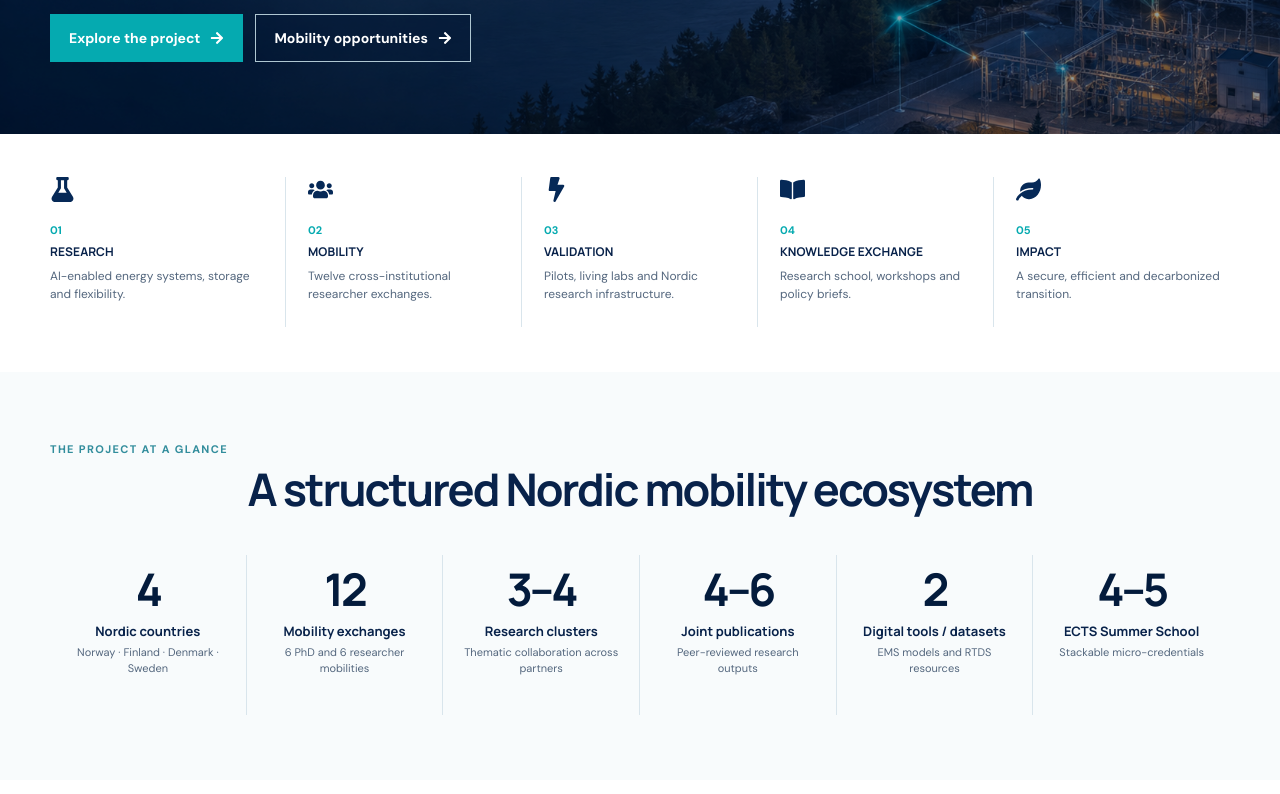
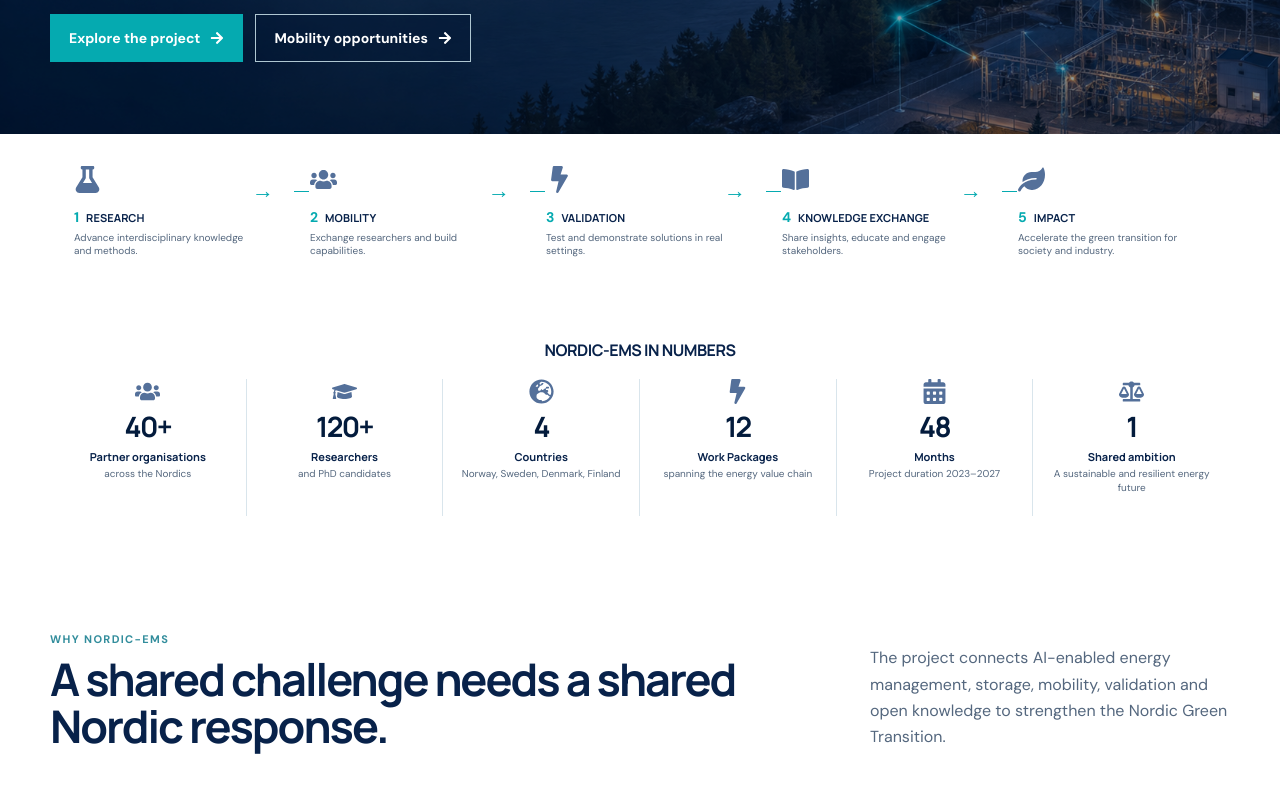
Before and after one commit to FayzulSaimun/nordic-ems-site, a React (Vite) app: page / in a window 1280 px wide. Shown: the part 540-1334 px from the top of the page. Built offline with nearby package versions, Linux system fonts and the light colour scheme.

Commit message:
feat: update journey content and add reference section styles

```diff
--- a/src/App.jsx
+++ b/src/App.jsx
@@ -19,20 +19,20 @@
 } from "react-icons/fa";
 
 const journey = [
-  [FaFlask, "Research", "AI-enabled energy systems, storage and flexibility."],
-  [FaUsers, "Mobility", "Twelve cross-institutional researcher exchanges."],
-  [FaBolt, "Validation", "Pilots, living labs and Nordic research infrastructure."],
-  [FaBookOpen, "Knowledge exchange", "Research school, workshops and policy briefs."],
-  [FaLeaf, "Impact", "A secure, efficient and decarbonized transition."],
+  [FaFlask, "Research", "Advance interdisciplinary knowledge and methods."],
+  [FaUsers, "Mobility", "Exchange researchers and build capabilities."],
+  [FaBolt, "Validation", "Test and demonstrate solutions in real settings."],
+  [FaBookOpen, "Knowledge exchange", "Share insights, educate and engage stakeholders."],
+  [FaLeaf, "Impact", "Accelerate the green transition for society and industry."],
 ];
 
 const numbers = [
-  ["4", "Nordic countries", "Norway · Finland · Denmark · Sweden"],
-  ["12", "Mobility exchanges", "6 PhD and 6 researcher mobilities"],
-  ["3–4", "Research clusters", "Thematic collaboration across partners"],
-  ["4–6", "Joint publications", "Peer-reviewed research outputs"],
-  ["2", "Digital tools / datasets", "EMS models and RTDS resources"],
-  ["4–5", "ECTS Summer School", "Stackable micro-credentials"],
+  [FaUsers, "40+", "Partner organisations", "across the Nordics"],
+  [FaGraduationCap, "120+", "Researchers", "and PhD candidates"],
+  [FaGlobeEurope, "4", "Countries", "Norway, Sweden, Denmark, Finland"],
+  [FaBolt, "12", "Work Packages", "spanning the energy value chain"],
+  [FaCalendarAlt, "48", "Months", "Project duration 2023–2027"],
+  [FaBalanceScale, "1", "Shared ambition", "A sustainable and resilient energy future"],
 ];
 
 const tracks = [
@@ -80,9 +80,9 @@
 
     <section className="hero" id="home" style={{ "--hero-image": `url(${asset("nordic-energy-hero.png")})` }}><div className="hero-shade" /><div className="hero-content container"><p className="eyebrow light">NORDIC MOBILITY, EXCHANGE & NETWORKING · 2026</p><h1>NORDIC-EMS</h1><p className="hero-title">Developing a sustainable and decarbonized energy management system in the Nordic Green Transition.</p><p className="hero-copy">A Nordic mobility and innovation ecosystem co-developing, testing and validating intelligent energy management systems across Norway, Finland, Denmark and Sweden.</p><div className="hero-actions"><button className="button primary" onClick={() => navTo("about")}>Explore the project <FaArrowRight /></button><button className="button outline" onClick={() => navTo("mobility")}>Mobility opportunities <FaArrowRight /></button></div></div></section>
 
-    <section className="journey container" aria-label="NORDIC-EMS pathway">{journey.map(([Icon, title, text], index) => <div className="journey-step" key={title}><div className="journey-icon"><Icon /></div><span className="step-number">0{index + 1}</span><h2>{title}</h2><p>{text}</p></div>)}</section>
+    <section className="journey reference-journey container" aria-label="NORDIC-EMS pathway">{journey.map(([Icon, title, text], index) => <div className="journey-step" key={title}><div className="journey-icon"><Icon /></div><div className="journey-heading"><span className="step-number">{index + 1}</span><h2>{title}</h2></div><p>{text}</p></div>)}</section>
 
-    <section className="numbers" id="about"><div className="container"><p className="eyebrow">THE PROJECT AT A GLANCE</p><h2 className="section-title centered">A structured Nordic mobility ecosystem</h2><div className="number-grid" style={{ gridTemplateColumns: "repeat(auto-fit, minmax(140px, 1fr))" }}>{numbers.map(([number, label, detail]) => <article className="number-item" key={label}><strong>{number}</strong><h3>{label}</h3><p>{detail}</p></article>)}</div></div></section>
+    <section className="numbers reference-numbers" id="about"><div className="container"><h2 className="numbers-title">NORDIC-EMS IN NUMBERS</h2><div className="number-grid">{numbers.map(([Icon, number, label, detail]) => <article className="number-item" key={label}><Icon className="number-icon" /><strong>{number}</strong><h3>{label}</h3><p>{detail}</p></article>)}</div></div></section>
 
     <section className="document-visual-section"><div className="container"><div className="section-heading-row"><div><p className="eyebrow">WHY NORDIC-EMS</p><h2 className="section-title">A shared challenge needs a shared Nordic response.</h2></div><p className="section-side-copy">The project connects AI-enabled energy management, storage, mobility, validation and open knowledge to strengthen the Nordic Green Transition.</p></div><SourceFigure source={asset("project-framework.png")} alt="NORDIC-EMS strategic relevance framework" caption="NORDIC-EMS strategic relevance and mobility framework" /></div></section>
 
--- a/src/main.jsx
+++ b/src/main.jsx
@@ -4,6 +4,7 @@
 import "./styles.css";
 import "./application.css";
 import "./contact.css";
+import "./reference-section.css";
 
 createRoot(document.getElementById("root")).render(
   <React.StrictMode>
--- /dev/null
+++ b/src/reference-section.css
@@ -0,0 +1,132 @@
+.reference-journey {
+  position: relative;
+  gap: 0;
+  padding: 32px 0 30px;
+}
+
+.reference-journey .journey-step {
+  min-height: 124px;
+  padding: 0 24px;
+  border: 0;
+}
+
+.reference-journey .journey-step:not(:last-child)::after {
+  content: "→";
+  position: absolute;
+  top: 14px;
+  right: -8px;
+  z-index: 1;
+  width: 62px;
+  color: var(--teal);
+  font-size: 22px;
+  font-weight: 700;
+  line-height: 1;
+  text-align: center;
+  background: #fff;
+}
+
+.reference-journey .journey-step:not(:last-child)::before {
+  content: "";
+  position: absolute;
+  top: 25px;
+  left: calc(100% - 31px);
+  width: 54px;
+  height: 1px;
+  background: var(--teal);
+}
+
+.reference-journey .journey-icon {
+  margin-bottom: 7px;
+  color: #54709a;
+  font-size: 27px;
+}
+
+.reference-journey .journey-heading {
+  display: flex;
+  align-items: baseline;
+  gap: 7px;
+}
+
+.reference-journey .step-number {
+  font-size: 14px;
+}
+
+.reference-journey .journey-step h2 {
+  margin: 0;
+  color: var(--ink);
+  font-size: 11px;
+}
+
+.reference-journey .journey-step p {
+  margin-top: 5px;
+  font-size: 10px;
+  line-height: 1.35;
+}
+
+.reference-numbers {
+  padding: 22px 0 28px;
+  background: #fff;
+}
+
+.numbers-title {
+  margin: 0 0 20px;
+  color: var(--ink);
+  font: 700 16px/1.1 Manrope, sans-serif;
+  letter-spacing: -0.5px;
+  text-align: center;
+}
+
+.reference-numbers .number-grid {
+  grid-template-columns: repeat(6, 1fr);
+}
+
+.reference-numbers .number-item {
+  min-height: 137px;
+  padding: 0 14px;
+}
+
+.reference-numbers .number-icon {
+  display: block;
+  margin: 0 auto 8px;
+  color: #54709a;
+  font-size: 25px;
+}
+
+.reference-numbers .number-item strong {
+  font-size: 28px;
+  letter-spacing: -1.6px;
+}
+
+.reference-numbers .number-item h3 {
+  margin: 7px 0 3px;
+  color: var(--ink);
+  font-size: 11px;
+}
+
+.reference-numbers .number-item p {
+  font-size: 10px;
+  line-height: 1.35;
+}
+
+@media (max-width: 780px) {
+  .reference-journey .journey-step {
+    padding: 18px 12px;
+  }
+
+  .reference-journey .journey-step::before,
+  .reference-journey .journey-step::after {
+    display: none;
+  }
+
+  .reference-numbers .number-grid {
+    grid-template-columns: repeat(2, 1fr);
+  }
+
+  .reference-numbers .number-item:nth-child(2n) {
+    border-right: 0;
+  }
+
+  .reference-numbers .number-item:last-child {
+    grid-column: auto;
+  }
+}
```
